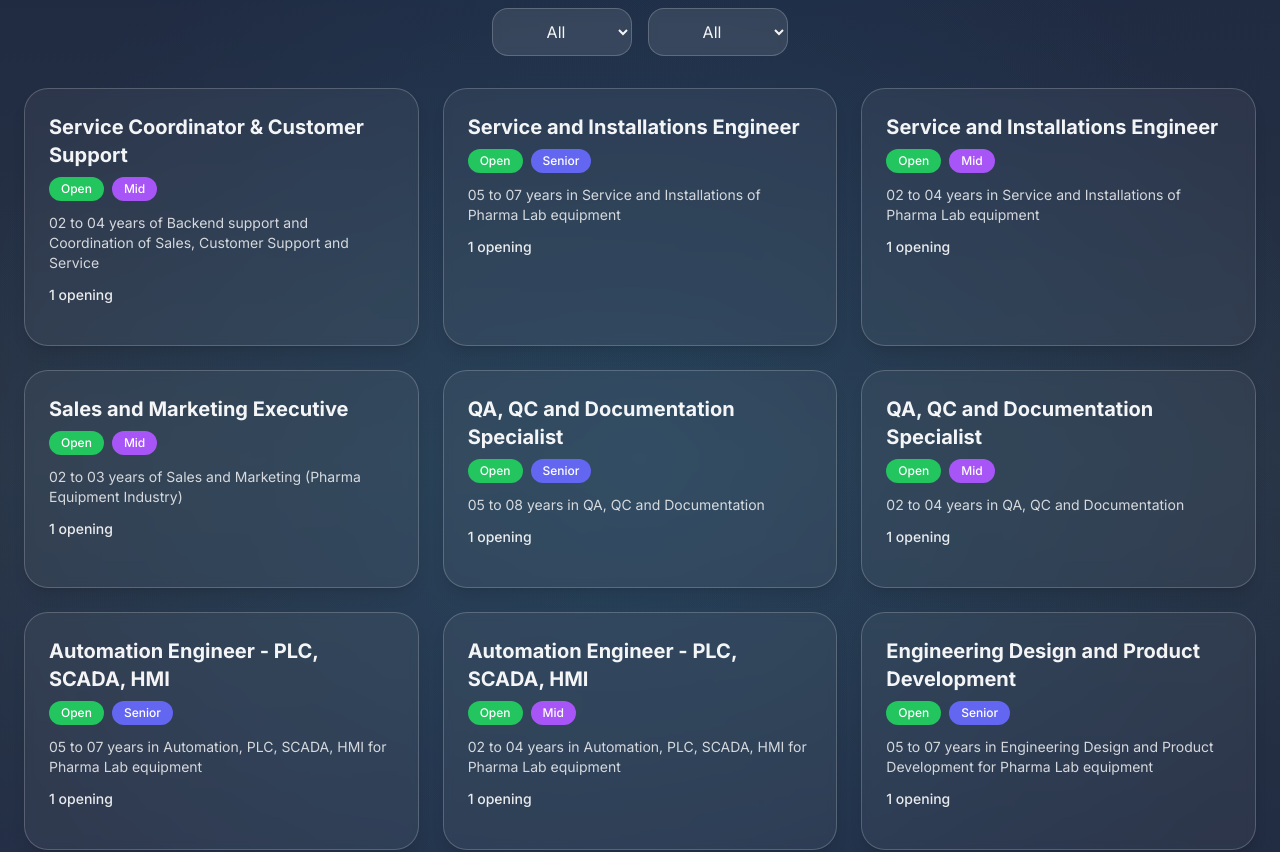
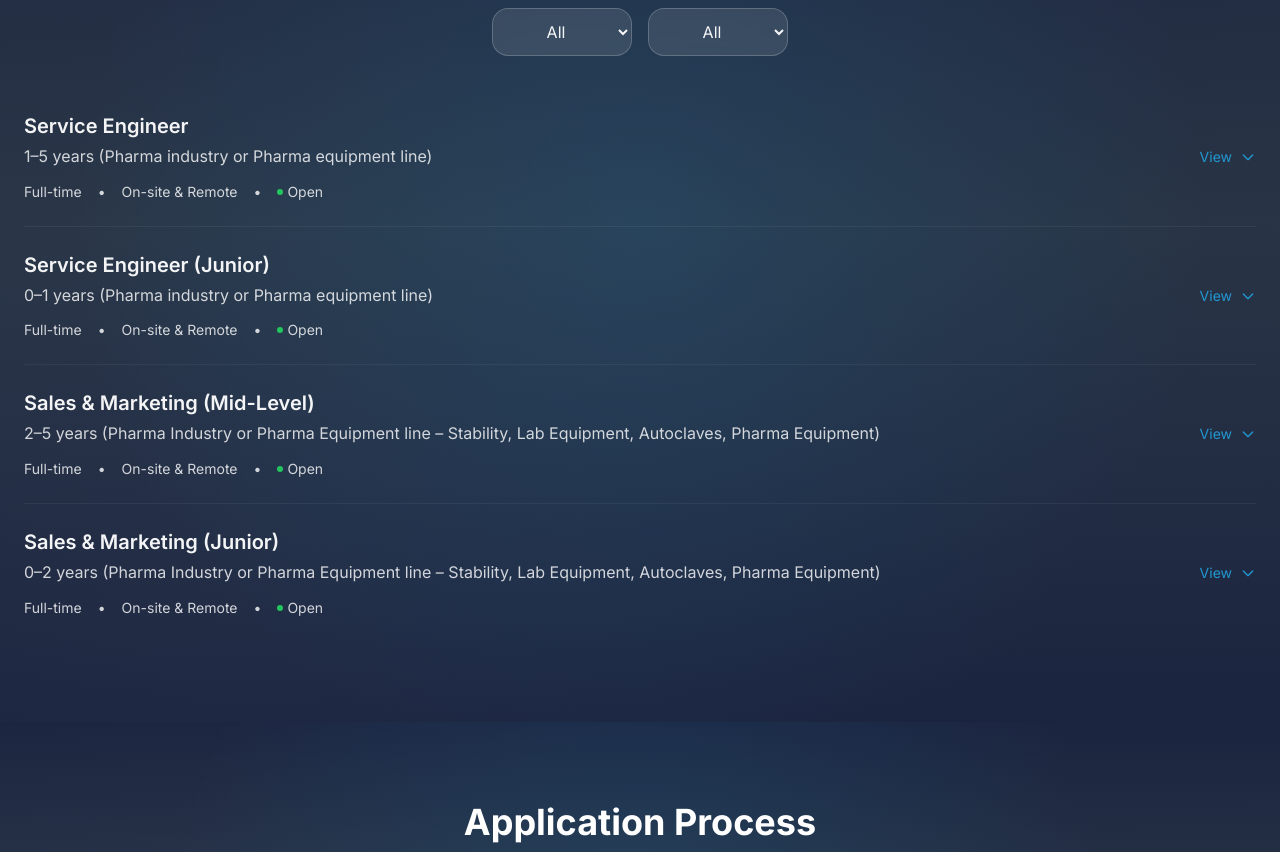
Before and after one commit to Beforth/Aureole-Site, a Next.js app: page /careers in a window 1280 px wide. Shown: the part 1147-1999 px from the top of the page. Built offline with nearby package versions, Linux system fonts and the light colour scheme; a web font is replaced by a local one.

Commit message:
Refactor CareersPage component to update job positions, descriptions, and qualifications. Simplify layout and enhance user interaction with improved expandable details and styling for better readability and user experience.

```diff
--- a/src/components/pages/CareersPage.tsx
+++ b/src/components/pages/CareersPage.tsx
@@ -6,178 +6,105 @@ import Footer from '@/components/Footer'
 
 const careerPositions = [
   {
-    id: 'MS_S&M_EL01',
-    title: 'Service Coordinator & Customer Support',
+    id: 'SE_MID_001',
+    title: 'Service Engineer',
     status: 'Open',
     level: 'Mid',
-    experience: '02 to 04 years of Backend support and Coordination of Sales, Customer Support and Service',
-    openings: 1,
+    experience: '1–5 years (Pharma industry or Pharma equipment line)',
+    openings: 2,
+    qualification: [
+      'B.E – Electrical / Instrumentation / Electronics / Mechanical',
+      'Diploma – Electrical / Instrumentation / Electronics / Mechanical',
+      'B.Sc. – Electronics or Physics',
+      'ITI – Electrical / Refrigeration'
+    ],
     description: [
-      'Relevant experience of 02 to 04 years of Service Coordinator, Customer Relationship Management in Pharma Industry',
-      'Knowledge of process improvement',
-      'Prepare and Set up SOPs for Service Department',
-      'Must have good communication, interpersonal and documentation skill',
-      'Able to support for promotional activities',
-      'Ready for cross department activities, able to support QA and QC Team',
-      'Good to have experience of other industries'
+      'Installation, Service, AMC, Calibration, and Maintenance of Laboratory Equipment',
+      'Handle complete end-to-end installation and service support',
+      'Strong technical background in Electrical, Electronics, and Refrigeration',
+      'Understand product technical specifications, functionality, and applications',
+      'Basic knowledge of PLC & HMI is preferred',
+      'Knowledge of electrical components: Contactor, Sensor, Timer, Temperature Controller, SSR, SMPS, MCB, Electrical Wiring',
+      'Customer-facing role, including remote support for client queries',
+      'Support QA and QC departments with documentation and process requirements',
+      'Good communication, interpersonal, and computer skills (MS Excel, PowerPoint, Word)',
+      'Outdoor role with travel as per requirement',
+      'High ethical standards, positive attitude, and adherence to company policies'
     ]
   },
   {
-    id: 'MS_CS&S_EL04',
-    title: 'Service and Installations Engineer',
+    id: 'SE_JUNIOR_002',
+    title: 'Service Engineer (Junior)',
     status: 'Open',
-    level: 'Senior',
-    experience: '05 to 07 years in Service and Installations of Pharma Lab equipment',
-    openings: 1,
+    level: 'Junior',
+    experience: '0–1 years (Pharma industry or Pharma equipment line)',
+    openings: 3,
+    qualification: [
+      'B.E – Electrical / Instrumentation / Electronics / Mechanical',
+      'Diploma – Electrical / Instrumentation / Electronics / Mechanical',
+      'B.Sc. – Electronics or Physics',
+      'ITI – Electrical / Refrigeration'
+    ],
     description: [
-      'Relevant experience of 05 to 07 years in Service and Installations (Laboratory equipment)',
-      'Experience of Installation, Service and Maintenance of Laboratory equipment',
-      'Customer facing role, and able to handle all end-to-end activities of installation and service support',
-      'Able to support QA and QC Department from documentation and process perspective',
-      'Good to have hands on and able to support for PLC, SCADA, HMI',
-      'Should ready and able to do Onsite (Customer Site) and Online (Remote) Support',
-      'Should lead and guide the team of Service Engineers',
-      'Must have good communication skills and proactive attitude'
+      'Assist in Installation, Service, AMC, Calibration, and Maintenance of Laboratory Equipment',
+      'Support in end-to-end installation and service activities',
+      'Technical background in Electrical, Electronics, and Refrigeration',
+      'Understanding of product specifications, functions, and applications',
+      'Basic PLC & HMI knowledge (preferred)',
+      'Familiarity with electrical components: Contactor, Sensor, Timer, Temperature Controller, SSR, SMPS, MCB, Electrical Wiring',
+      'Customer support role (including remote assistance)',
+      'Assist QA and QC departments with documentation support',
+      'Good communication, interpersonal, and computer skills (MS Excel, PowerPoint, Word)',
+      'Outdoor role with travel as per requirement',
+      'Positive attitude, ethics, and adherence to company policies'
     ]
   },
   {
-    id: 'MS_CS&S_EL05',
-    title: 'Service and Installations Engineer',
+    id: 'SM_MID_003',
+    title: 'Sales & Marketing (Mid-Level)',
     status: 'Open',
     level: 'Mid',
-    experience: '02 to 04 years in Service and Installations of Pharma Lab equipment',
-    openings: 1,
+    experience: '2–5 years (Pharma Industry or Pharma Equipment line – Stability, Lab Equipment, Autoclaves, Pharma Equipment)',
+    openings: 2,
+    qualification: [
+      'MBA (Marketing) with background in:',
+      'Electrical / Instrumentation / Electronics / Mechanical OR',
+      'B. Pharmacy'
+    ],
     description: [
-      'Relevant experience of 02 to 04 years in Service and Installation (Laboratory equipment)',
-      'Experience of Installation, Service and Maintenance of Laboratory equipment',
-      'Customer facing role, and able to handle all end-to-end activities of installation and service support',
-      'Able to support QA and QC Department from documentation and process perspective',
-      'Good to have hands on and able to support for PLC, SCADA, HMI',
-      'Should ready and able to do Onsite (Customer Site) and Online (Remote) Support',
-      'Should lead and guide the team of Service Engineers',
-      'Must have good communication skills and proactive attitude'
+      'Manage complete Sales cycle: Enquiry → Order Generation → Order Closure',
+      'Prepare and manage documentation (Quotations, Work Orders)',
+      'Handle end-to-end responsibility for each enquiry/order',
+      'Participate in outdoor client visits and frequent travel',
+      'Support promotional activities & exhibition preparation',
+      'Understand product specifications, applications, and technical aspects',
+      'Strong communication, interpersonal, and computer skills (MS Excel, PowerPoint, Word)',
+      'Outdoor job with travel as per schedule',
+      'High ethical values, right attitude, and adherence to company policies'
     ]
   },
   {
-    id: 'MS_S&M_EL10',
-    title: 'Sales and Marketing Executive',
+    id: 'SM_JUNIOR_004',
+    title: 'Sales & Marketing (Junior)',
     status: 'Open',
-    level: 'Mid',
-    experience: '02 to 03 years of Sales and Marketing (Pharma Equipment Industry)',
-    openings: 1,
+    level: 'Junior',
+    experience: '0–2 years (Pharma Industry or Pharma Equipment line – Stability, Lab Equipment, Autoclaves, Pharma Equipment)',
+    openings: 2,
+    qualification: [
+      'MBA (Marketing) with background in:',
+      'Electrical / Instrumentation / Electronics / Mechanical OR',
+      'B. Pharmacy'
+    ],
     description: [
-      'Relevant experience of 02 to 03 years of Sales and Marketing in Pharma Industry',
-      'Should must have good communication skill and able to handle customer requirement and queries',
-      'Must have experience of needed documentation in Sales and Marketing',
-      'Responsible for complete cycle (end-to-end) of each enquiry / order',
-      'Reporting to Regional Head, Outdoor and Travel will be must',
-      'Able to support for promotional activities, and Exhibition preparation',
-      'Good to have experience of other industries'
-    ]
-  },
-  {
-    id: 'MS_QC&A_EL02',
-    title: 'QA, QC and Documentation Specialist',
-    status: 'Open',
-    level: 'Senior',
-    experience: '05 to 08 years in QA, QC and Documentation',
-    openings: 1,
-    description: [
-      'Relevant experience of 05 to 08 years in QA, QC and Documentation',
-      'Proficiency in Pharma Industry Norms (21 CFR Part 11, US FDA, WHO Guidelines)',
-      'Prepare and set up internal, Department wise SOPs, guidelines',
-      'Handled Audits, FAT, SAT',
-      'Conduct and support internal audits across departments',
-      'Impart Trainings for Risk Management CORA (ICH Q9), QMS/GMP, CIF Cycles',
-      'Lead QC&A Team, guide, and mentor juniors',
-      'Should ready and able to do Onsite (Customer Site) and Online (Remote) Support',
-      'Must have good soft skills and carry positive attitude',
-      'Good to have experience of Departments in pharma industry or other domains'
-    ]
-  },
-  {
-    id: 'MS_QC&A_EL03',
-    title: 'QA, QC and Documentation Specialist',
-    status: 'Open',
-    level: 'Mid',
-    experience: '02 to 04 years in QA, QC and Documentation',
-    openings: 1,
-    description: [
-      'Relevant experience of 02 to 04 years in QA, QC and Documentation',
-      'Experience in Pharma Industry Norms (21 CFR Part 11, US FDA, WHO Guidelines)',
-      'Supported during Audits, FAT, SAT',
-      'Must have good soft skills and proactive attitude',
-      'Good to have experience of other Departments in pharma industry or other domains',
-      'Able to own the assigned task and deliver accordingly'
-    ]
-  },
-  {
-    id: 'MS_CS&S_EL06',
-    title: 'Automation Engineer - PLC, SCADA, HMI',
-    status: 'Open',
-    level: 'Senior',
-    experience: '05 to 07 years in Automation, PLC, SCADA, HMI for Pharma Lab equipment',
-    openings: 1,
-    description: [
-      'Relevant experience 05 to 07 years in Automation, PLC, SCADA, HMI for Pharma Lab equipment',
-      'Experience of Implementation, Support, Customisation and Development of PLC and SCADA',
-      'Able to handle - Requirement gathering, Development Testing and Deployment',
-      'Experienced for 21 CFR Part 11 compliance software and must be aware about Pharma Industry Standards',
-      'Able to provide Technical Support - Onsite (Customer premise) and Online (Remote)',
-      'Should ready and able to do Onsite (Customer Site) and Online (Remote) Support',
-      'Must be a good Team player and able to support site and service Engineers',
-      'Enable Service Engineers and impart Trainings to them',
-      'Proactive and keen for upskilling',
-      'Good to have Certifications and will be preferred'
-    ]
-  },
-  {
-    id: 'MS_CS&S_EL07',
-    title: 'Automation Engineer - PLC, SCADA, HMI',
-    status: 'Open',
-    level: 'Mid',
-    experience: '02 to 04 years in Automation, PLC, SCADA, HMI for Pharma Lab equipment',
-    openings: 1,
-    description: [
-      'Relevant experience 01 to 02 years in Automation, PLC, SCADA, HMI for Pharma Lab equipment',
-      'Experience of Support, Customisation and Development of PLC and SCADA',
-      'Should have experience in requirement gathering, Development Testing',
-      'Experienced for 21 CFR Part 11 compliance software',
-      'Should be ready for and able to provide Technical Support - Onsite (Customer premise) and Online (Remote)',
-      'Must be a good Team player and ready for upskilling'
-    ]
-  },
-  {
-    id: 'MS_D&PE_EL08',
-    title: 'Engineering Design and Product Development',
-    status: 'Open',
-    level: 'Senior',
-    experience: '05 to 07 years in Engineering Design and Product Development for Pharma Lab equipment',
-    openings: 1,
-    description: [
-      'Relevant experience of 05 to 07 years in Engineering Design and Product Development for Pharma Lab equipment',
-      'Experience of CATIA V5, AutoCAD and design for Pharma and Lab equipment',
-      'Worked on Panel Design, Electrical System Design and Control Panel Design for Lab equipment',
-      'Responsible for complete design of environment testing equipment',
-      'Should have experience of Design Qualification (DQ), customized GA drawing',
-      'Requirement gathering and consulting from design perspective to customer as well as production department (internal)',
-      'Take care of all documentation, set up processes',
-      'Take ownership of Product development from design perspective',
-      'Incorporate with Production team for feasible design of machines'
-    ]
-  },
-  {
-    id: 'MS_D&PE_EL09',
-    title: 'Engineering Design and Product Development',
-    status: 'Open',
-    level: 'Mid',
-    experience: '02 to 04 years in Engineering Design and Product Development for Pharma Lab equipment',
-    openings: 2,
-    description: [
-      'Relevant experience of 02 to 04 years in Engineering Design and Product Development for Pharma Lab equipment',
-      'Experience of CATIA V5, AutoCAD and design for Pharma and Lab equipment',
-      'Worked on Panel Design, Electrical System Design and Control Panel Design for Lab equipment',
-      'Able to take care of Design Qualification (DQ), customized GA drawing'
+      'Assist in complete Sales cycle: Enquiry → Order Generation → Order Closure',
+      'Support documentation requirements (Quotations, Work Orders)',
+      'Assist in managing end-to-end enquiry/order responsibilities',
+      'Participate in outdoor client visits and travel',
+      'Support promotional activities & exhibitions',
+      'Understand product specifications, functions, and applications',
+      'Strong communication, interpersonal, and computer skills (MS Excel, PowerPoint, Word)',
+      'Outdoor job with travel as per schedule',
+      'Positive attitude, ethics, and adherence to company policies'
     ]
   }
 ]
@@ -322,54 +249,103 @@ export default function CareersPage() {
             </div>
           </motion.div>
 
-          {/* Career Positions Grid */}
-          <div className="grid grid-cols-1 lg:grid-cols-2 xl:grid-cols-3 gap-6">
+          {/* Career Positions List */}
+          <div className="space-y-0">
             {filteredPositions.map((position, index) => (
               <motion.div
                 key={position.id}
-                className="bg-white/5 backdrop-blur-sm rounded-2xl p-6 border border-white/20 shadow-lg hover:shadow-xl transition-all duration-300 cursor-pointer"
+                className="border-b border-white/5 last:border-b-0"
                 initial={{ opacity: 0, y: 20 }}
                 whileInView={{ opacity: 1, y: 0 }}
                 transition={{ duration: 0.5, delay: index * 0.1 }}
                 viewport={{ once: true }}
+                layout
+              >
+                {/* Position Header */}
+                <div
+                  className="py-6 cursor-pointer hover:bg-white/5 transition-colors duration-200"
                   onClick={() => setSelectedPosition(selectedPosition === position.id ? null : position.id)}
                 >
-                <div className="flex items-start justify-between mb-4">
+                  <div className="flex items-center justify-between">
                     <div className="flex-1">
-                    <h3 className="text-xl font-bold text-text-primary mb-2">{position.title}</h3>
-                    <div className="flex flex-wrap gap-2 mb-3">
-                      <span className={`px-3 py-1 rounded-full text-xs font-medium text-white ${statusColors[position.status as keyof typeof statusColors]}`}>
+                      <h3 className="text-xl font-semibold text-text-primary mb-1">{position.title}</h3>
+                      <p className="text-text-secondary mb-3">{position.experience}</p>
+                      <div className="flex items-center gap-4 text-sm text-text-secondary">
+                        <span>Full-time</span>
+                        <span>•</span>
+                        <span>On-site & Remote</span>
+                        <span>•</span>
+                        <span className={`inline-flex items-center gap-1`}>
+                          <span className={`w-1.5 h-1.5 rounded-full ${statusColors[position.status as keyof typeof statusColors]}`}></span>
                           {position.status}
                         </span>
-                      <span className={`px-3 py-1 rounded-full text-xs font-medium text-white ${levelColors[position.level as keyof typeof levelColors]}`}>
-                        {position.level}
+                      </div>
+                    </div>
+                    <div className="flex items-center gap-2 text-primary-500 group">
+                      <span className="text-sm group-hover:text-primary-400 transition-colors">
+                        {selectedPosition === position.id ? 'Hide' : 'View'}
                       </span>
+                      <svg
+                        className={`w-4 h-4 transition-transform duration-300 ease-out group-hover:text-primary-400 ${selectedPosition === position.id ? 'rotate-180' : ''}`}
+                        fill="none"
+                        stroke="currentColor"
+                        viewBox="0 0 24 24"
+                      >
+                        <path strokeLinecap="round" strokeLinejoin="round" strokeWidth={2} d="M19 9l-7 7-7-7" />
+                      </svg>
                     </div>
-                    <p className="text-text-secondary text-sm mb-3">{position.experience}</p>
-                    <p className="text-primary-500 text-sm font-medium">{position.openings} opening{position.openings > 1 ? 's' : ''}</p>
                   </div>
                 </div>
 
-                {/* Expandable Description */}
+                {/* Expandable Details */}
                 {selectedPosition === position.id && (
                   <motion.div
                     initial={{ opacity: 0, height: 0 }}
                     animate={{ opacity: 1, height: 'auto' }}
                     exit={{ opacity: 0, height: 0 }}
-                    className="mt-4 pt-4 border-t border-white/20"
+                    transition={{
+                      duration: 0.25,
+                      ease: [0.4, 0, 0.2, 1],
+                      opacity: { duration: 0.15 }
+                    }}
+                    className="border-t border-white/5"
                   >
-                    <h4 className="font-semibold text-text-primary mb-3">Job Description:</h4>
-                    <ul className="space-y-2">
+                    <div className="py-6 space-y-6">
+                      {/* Qualifications */}
+                      {position.qualification && (
+                        <div>
+                          <h4 className="text-base font-medium text-text-primary mb-3">Qualifications</h4>
+                          <div className="space-y-1">
+                            {position.qualification.map((item, idx) => (
+                              <div key={idx} className="flex items-start gap-2">
+                                <span className="w-1 h-1 bg-primary-500 rounded-full mt-2 flex-shrink-0"></span>
+                                <span className="text-sm text-text-secondary">{item}</span>
+                              </div>
+                            ))}
+                          </div>
+                        </div>
+                      )}
+
+                      {/* Job Description */}
+                      <div>
+                        <h4 className="text-base font-medium text-text-primary mb-3">Responsibilities</h4>
+                        <div className="space-y-1">
                           {position.description.map((item, idx) => (
-                        <li key={idx} className="flex items-start gap-2 text-text-secondary text-sm">
-                          <span className="w-2 h-2 bg-primary-500 rounded-full mt-2 flex-shrink-0"></span>
-                          {item}
-                        </li>
+                            <div key={idx} className="flex items-start gap-2">
+                              <span className="w-1 h-1 bg-primary-500 rounded-full mt-2 flex-shrink-0"></span>
+                              <span className="text-sm text-text-secondary">{item}</span>
+                            </div>
                           ))}
-                    </ul>
-                    <button className="mt-4 w-full bg-primary-500 hover:bg-primary-600 text-white font-medium py-2 px-4 rounded-lg transition-colors duration-300">
-                      Apply Now
+                        </div>
+                      </div>
+
+                      {/* Apply Button */}
+                      <div className="pt-2">
+                        <button className="bg-primary-500 hover:bg-primary-600 text-white text-sm font-medium py-2 px-4 rounded-md transition-colors duration-200">
+                          Apply
                         </button>
+                      </div>
+                    </div>
                   </motion.div>
                 )}
               </motion.div>
```
Lines whose indentation alone changed are shown as unchanged.
